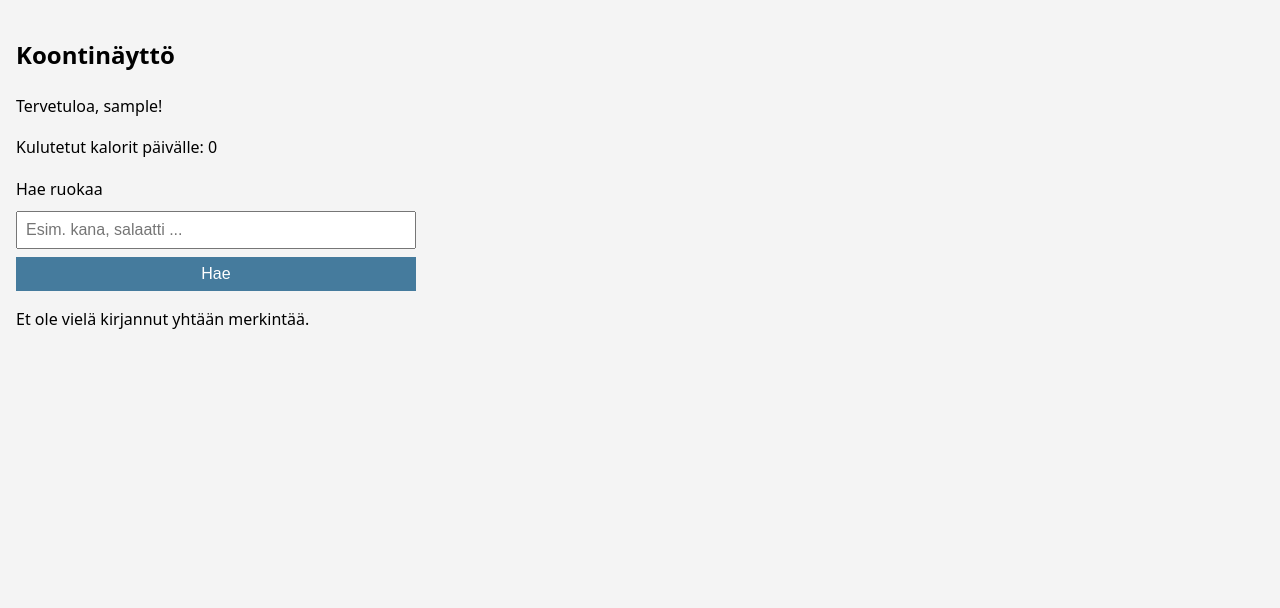
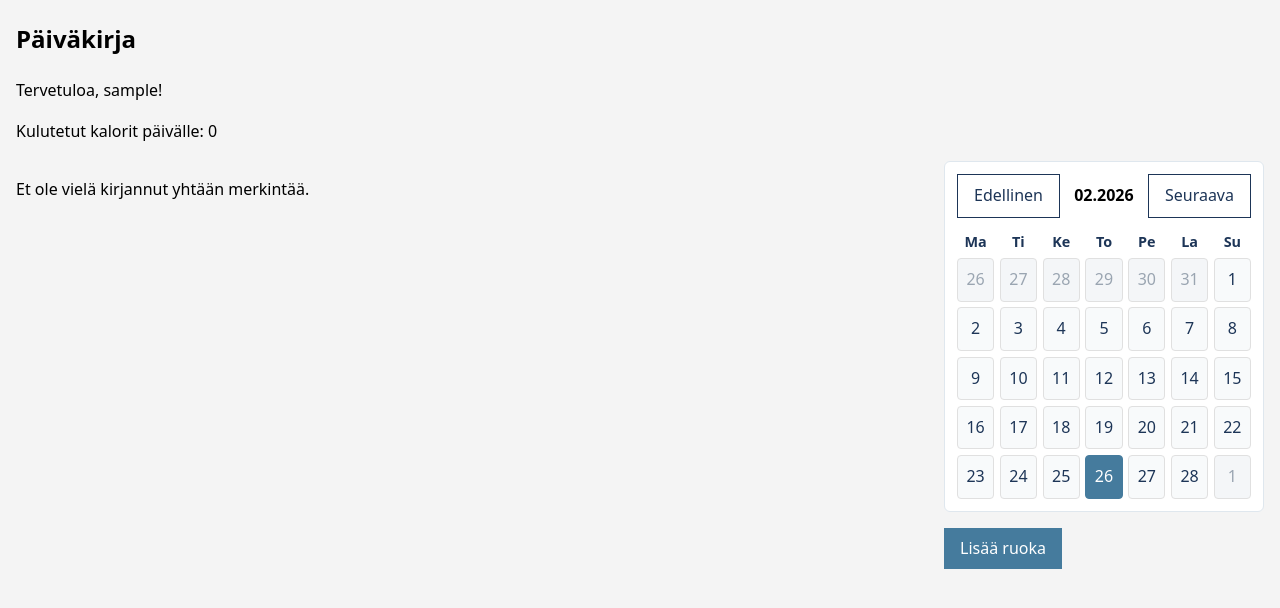
Before and after one commit to obolonua/kalorio, a Flask app: page /dashboard in a window 1280 px wide. Shown: the part 152-760 px from the top of the page. Run offline with Flask 3, Linux system fonts and the light colour scheme; the visitor is signed in with stand-in values (Sample User, id 1); data comes from the database, SQL or seed files in the repository; data that the repository does not hold is empty.

Commit message:
new dashboard design

```diff
--- a/app.py
+++ b/app.py
@@ -1,6 +1,7 @@
 from flask import (Flask, render_template, request, flash, redirect, url_for, session, abort)
 import sqlite3
-from datetime import date
+from datetime import date, timedelta
+import calendar
 import entries
 import functools
 import secrets
@@ -66,33 +67,51 @@ def comment_published_entry(published_id):
 @login_required
 def dashboard():
     user_id = session["user_id"]
-    search_term = request.args.get("search", "").strip()
     date_filter = request.args.get("entry_date") or date.today().isoformat()
+    month_param = request.args.get("month")
+    try:
+        if month_param:
+            year, month = [int(part) for part in month_param.split("-", 1)]
+            month_date = date(year, month, 1)
+        else:
+            month_date = date.fromisoformat(date_filter).replace(day=1)
+    except ValueError:
+        month_date = date.today().replace(day=1)
 
     entry_list = entries.get_entries(
         user_id,
         entry_date=date_filter,
-        keyword=search_term or None,
     )
     total = entries.get_daily_total(user_id, entry_date=date_filter)
     user = users.get_user(user_id)
+    cal = calendar.Calendar(firstweekday=0)
+    month_weeks = cal.monthdatescalendar(month_date.year, month_date.month)
+    prev_month = (month_date.replace(day=1) - timedelta(days=1)).replace(day=1)
+    next_month_year = month_date.year + (1 if month_date.month == 12 else 0)
+    next_month_month = 1 if month_date.month == 12 else month_date.month + 1
+    next_month = date(next_month_year, next_month_month, 1)
     return render_template(
         "dashboard.html",
         entries=entry_list,
         total=total,
         goal=user.get("daily_goal") if user else None,
         date_filter=date_filter,
-        search_term=search_term,
+        month_date=month_date,
+        month_weeks=month_weeks,
+        prev_month=prev_month,
+        next_month=next_month,
     )
 
 @app.route("/entries/new", methods=["GET", "POST"])
 @login_required
 def new_entry():
     if request.method == "GET":
+        entry_date = request.args.get("entry_date") or date.today().isoformat()
         return render_template(
             "new_entry.html",
             categories=entries.get_category_choices(),
             selected_category=entries.DEFAULT_CATEGORY,
+            entry_date=entry_date,
         )
 
     check_csrf()
@@ -119,7 +138,7 @@ def new_entry():
         category,
     )
     flash("Merkintä tallennettu.")
-    return redirect(url_for("dashboard"))
+    return redirect(url_for("dashboard", entry_date=entry_date))
 
 @app.route("/entries/<int:entry_id>/edit", methods=["GET", "POST"])
 @login_required
--- a/entries.py
+++ b/entries.py
@@ -35,17 +35,13 @@ def _normalize_category(category):
     return DEFAULT_CATEGORY
 
 
-def get_entries(user_id, limit=20, entry_date=None, keyword=None):
+def get_entries(user_id, limit=20, entry_date=None):
     clauses = ["user_id = ?"]
     params = [user_id]
 
     if entry_date:
         clauses.append("entry_date = ?")
         params.append(entry_date)
-
-    if keyword:
-        clauses.append("description LIKE ?")
-        params.append(f"%{keyword}%")
 
     sql = f"""SELECT id, entry_date, description, calories, category
              FROM entries
--- a/static/main.css
+++ b/static/main.css
@@ -19,7 +19,35 @@ nav a {
 }
 
 main {
-  padding: 1rem;
+  padding: 0 1rem 1rem;
+}
+
+.dashboard-layout {
+  display: flex;
+  align-items: flex-start;
+  gap: 1.5rem;
+}
+
+.dashboard-main {
+  flex: 1 1 0;
+  min-width: 0;
+  padding-top: 0;
+}
+
+.dashboard-sidebar {
+  width: 320px;
+  flex: 0 0 320px;
+  margin-top: 0;
+}
+
+@media (max-width: 900px) {
+  .dashboard-layout {
+    flex-direction: column;
+  }
+
+  .dashboard-sidebar {
+    width: 100%;
+  }
 }
 
 form {
@@ -40,6 +68,100 @@ button {
   color: white;
   border: none;
   cursor: pointer;
+}
+
+.button {
+  display: inline-flex;
+  align-items: center;
+  justify-content: center;
+  padding: 0.5rem 1rem;
+  font-size: 1rem;
+  background: #457b9d;
+  color: white;
+  border: none;
+  cursor: pointer;
+  text-decoration: none;
+}
+
+.button:hover {
+  background: #2e5985;
+}
+
+.button--ghost {
+  background: transparent;
+  color: #1d3557;
+  border: 1px solid #1d3557;
+}
+
+.button--ghost:hover {
+  background: #1d3557;
+  color: #f1faee;
+}
+
+.dashboard-actions {
+  margin: 0.75rem 0 1rem;
+}
+
+.calendar {
+  margin: 0 0 1rem;
+  padding: 0.75rem;
+  background: #ffffff;
+  border: 1px solid #dfe7ee;
+  border-radius: 6px;
+}
+
+.dashboard-main h2 {
+  margin-top: 0;
+}
+
+.calendar-header {
+  display: flex;
+  align-items: center;
+  justify-content: space-between;
+  gap: 0.75rem;
+  margin-bottom: 0.75rem;
+}
+
+.calendar-title {
+  font-weight: 600;
+}
+
+.calendar-grid {
+  display: grid;
+  grid-template-columns: repeat(7, 1fr);
+  gap: 0.35rem;
+}
+
+.calendar-weekday {
+  text-align: center;
+  font-weight: 600;
+  color: #1d3557;
+  font-size: 0.9rem;
+}
+
+.calendar-day {
+  text-align: center;
+  padding: 0.5rem 0;
+  border-radius: 4px;
+  text-decoration: none;
+  color: #1d3557;
+  border: 1px solid #e0e0e0;
+  background: #f8fafb;
+}
+
+.calendar-day:hover {
+  background: #eaf3f7;
+}
+
+.calendar-day.is-selected {
+  background: #457b9d;
+  color: #ffffff;
+  border-color: #457b9d;
+}
+
+.calendar-day.is-outside {
+  color: #9aa5b1;
+  background: #f4f6f8;
 }
 
 table {
--- a/templates/dashboard.html
+++ b/templates/dashboard.html
@@ -1,24 +1,16 @@
 {% extends "layout.html" %}
 
-{% block title %}Koontinäyttö{% endblock %}
+{% block title %}Päiväkirja{% endblock %}
 
 {% block content %}
-<h2>Koontinäyttö</h2>
+<h2>Päiväkirja</h2>
 <p>Tervetuloa, {{ session.username }}!</p>
 <p>Kulutetut kalorit päivälle: {{ total }}{% if goal %} / {{ goal }}{% endif %}</p>
 
-<form class="search-form" method="get" action="{{ url_for('dashboard') }}">
-  <!-- <label for="entry_date">Päivämäärä</label>
-  <input type="date" id="entry_date" name="entry_date" value="{{ date_filter }}"> -->
-
-  <label for="search">Hae ruokaa</label>
-  <input type="search" id="search" name="search" value="{{ search_term }}" placeholder="Esim. kana, salaatti ...">
-
-  <button type="submit">Hae</button>
-</form>
-
-{% if entries %}
-<table>
+<div class="dashboard-layout">
+  <section class="dashboard-main">
+    {% if entries %}
+    <table>
   <thead>
     <tr>
       <th>Pvm</th>
@@ -54,11 +46,41 @@
     {% endfor %}
   </tbody>
 </table>
-{%- else %}
-  {%- if search_term %}
-    <p>Hakuehdoillasi ei löydy merkintää.</p>
   {%- else %}
     <p>Et ole vielä kirjannut yhtään merkintää.</p>
   {%- endif %}
-{%- endif %}
+  </section>
+
+  <aside class="dashboard-sidebar">
+    <section class="calendar">
+      <div class="calendar-header">
+        <a class="button button--ghost" href="{{ url_for('dashboard', month=prev_month.isoformat()[:7]) }}">Edellinen</a>
+        <div class="calendar-title">{{ "%02d.%04d"|format(month_date.month, month_date.year) }}</div>
+        <a class="button button--ghost" href="{{ url_for('dashboard', month=next_month.isoformat()[:7]) }}">Seuraava</a>
+      </div>
+      <div class="calendar-grid">
+        <div class="calendar-weekday">Ma</div>
+        <div class="calendar-weekday">Ti</div>
+        <div class="calendar-weekday">Ke</div>
+        <div class="calendar-weekday">To</div>
+        <div class="calendar-weekday">Pe</div>
+        <div class="calendar-weekday">La</div>
+        <div class="calendar-weekday">Su</div>
+        {% for week in month_weeks %}
+          {% for day in week %}
+            {% set is_current = day.isoformat() == date_filter %}
+            {% set is_other_month = day.month != month_date.month %}
+            <a class="calendar-day{% if is_current %} is-selected{% endif %}{% if is_other_month %} is-outside{% endif %}"
+               href="{{ url_for('dashboard', entry_date=day.isoformat()) }}">
+              {{ day.day }}
+            </a>
+          {% endfor %}
+        {% endfor %}
+      </div>
+    </section>
+    <div class="dashboard-actions">
+      <a class="button" href="{{ url_for('new_entry', entry_date=date_filter) }}">Lisää ruoka</a>
+    </div>
+  </aside>
+</div>
 {% endblock %}
--- a/templates/new_entry.html
+++ b/templates/new_entry.html
@@ -8,7 +8,7 @@
   <input type="hidden" name="csrf_token" value="{{ session.csrf_token }}" />
 
   <label for="entry_date">Päivämäärä</label>
-  <input type="date" id="entry_date" name="entry_date" />
+  <input type="date" id="entry_date" name="entry_date" value="{{ entry_date }}" />
 
   <label for="description">Kuvaus</label>
   <input type="text" id="description" name="description" />
```
